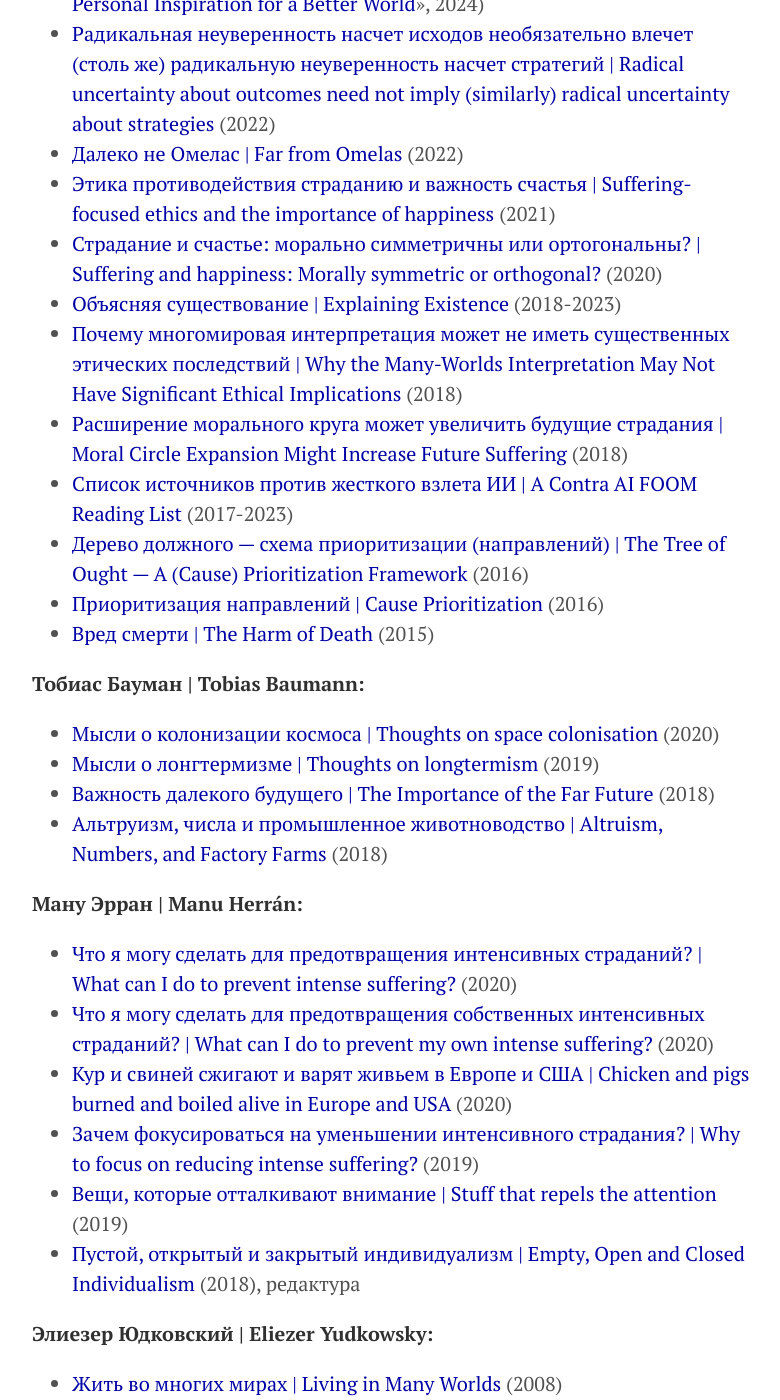
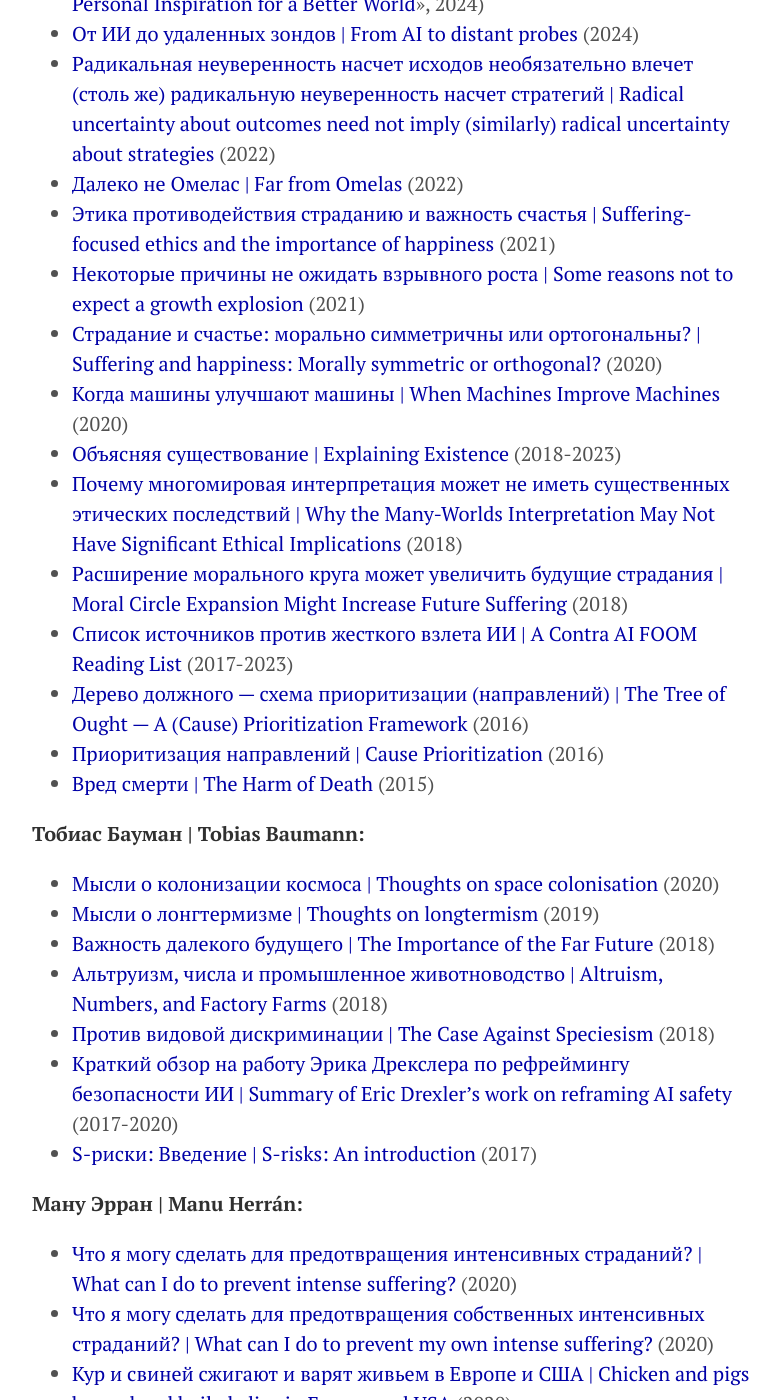
Before and after one commit to KKirdan/kkirdan.github.io, a Jekyll site: the page built from translations/index.md, in a window 1280 px wide and 1400 px high, scrolled down 1620 px. Shown: the whole window, without its empty margins (248-1028 px from the left). Built offline with Jekyll 4.4.1, drawn with Linux system fonts in a browser that asks for light colours; some of the changed text lies outside the part shown.

Commit message:
Update index.md

```diff
--- a/translations/index.md
+++ b/translations/index.md
@@ -44,10 +44,13 @@ title: "Переводы"
 <a id="Magnus_Vinding"></a>
 **Магнус Виндинг \| Magnus Vinding:**
 * [Фокус на том, что мы можем изменить \| Focusing on That Which We Can Change](https://reducingsuffering.github.io/magnus-vinding-1.html) (фрагмент из предстоящей книги «[Compassionate Purpose: Personal Inspiration for a Better World](https://docs.google.com/document/d/1tU8B0BqJnjKi12XNwUD3hAkLe4HPKrXwzCixFXr5058)», 2024)
+* [От ИИ до удаленных зондов \| From AI to distant probes](https://reducingsuffering.github.io/magnus-vinding-from-ai-to-distant-probes.html) (2024)
 * [Радикальная неуверенность насчет исходов необязательно влечет (столь же) радикальную неуверенность насчет стратегий \| Radical uncertainty about outcomes need not imply (similarly) radical uncertainty about strategies](https://reducingsuffering.github.io/magnus-vinding-strategic-uncertainty.html) (2022)
 * [Далеко не Омелас \| Far from Omelas](https://reducingsuffering.github.io/magnus-vinding-far-from-omelas.html) (2022)
 * [Этика противодействия страданию и важность счастья \| Suffering-focused ethics and the importance of happiness](https://reducingsuffering.github.io/magnus-vinding-suffering-focused-ethics-and-the-importance-of-happiness.html) (2021)
+* [Некоторые причины не ожидать взрывного роста \| Some reasons not to expect a growth explosion](https://reducingsuffering.github.io/magnus-vinding-some-reasons-not-to-expect-a-growth-explosion.html) (2021)
 * [Страдание и счастье: морально симметричны или ортогональны? \| Suffering and happiness: Morally symmetric or orthogonal?](https://reducingsuffering.github.io/magnus-vinding-suffering-and-happiness-morally-symmetric-or-orthogonal.html) (2020)
+* [Когда машины улучшают машины \| When Machines Improve Machines](https://reducingsuffering.github.io/magnus-vinding-when-machines-improve-machines.html) (2020)
 * [Объясняя существование \| Explaining Existence](https://reducingsuffering.github.io/magnus-vinding-explaining-existence.html) (2018-2023)
 * [Почему многомировая интерпретация может не иметь существенных этических последствий \| Why the Many-Worlds Interpretation May Not Have Significant Ethical Implications](https://reducingsuffering.github.io/magnus-vinding-why-the-mwi-may-not-have-significant-ethical-implications.html) (2018)
 * [Расширение морального круга может увеличить будущие страдания \| Moral Circle Expansion Might Increase Future Suffering](https://reducingsuffering.github.io/magnus-vinding-moral-circle-expansion-might-increase-future-suffering.html) (2018)
@@ -62,6 +65,9 @@ title: "Переводы"
 * [Мысли о лонгтермизме \| Thoughts on longtermism](https://reducingsuffering.github.io/tobias-baumann-thoughts-on-longtermism.html) (2019)
 * [Важность далекого будущего \| The Importance of the Far Future](https://reducingsuffering.github.io/tobias-baumann-the-importance-of-the-far-future.html) (2018)
 * [Альтруизм, числа и промышленное животноводство \| Altruism, Numbers, and Factory Farms](https://reducingsuffering.github.io/tobias-baumann-altruism-numbers-and-factory-farms.html) (2018)
+* [Против видовой дискриминации \| The Case Against Speciesism](https://reducingsuffering.github.io/tobias-baumann-the-case-against-speciesism.html) (2018)
+* [Краткий обзор на работу Эрика Дрекслера по рефреймингу безопасности ИИ \| Summary of Eric Drexler’s work on reframing AI safety](https://reducingsuffering.github.io/tobias-baumann-summary-of-eric-drexlers-work-on-reframing-ai-safety.html) (2017-2020)
+* [S-риски: Введение \| S-risks: An introduction](https://reducingsuffering.github.io/tobias-baumann-s-risks-an-introduction.html) (2017)
 
 <a id="Manu_Herran"></a>
 **Ману Эрран \| Manu Herrán:**
@@ -117,6 +124,7 @@ title: "Переводы"
 
 <a id="Simon_Knutsson"></a>
 **Саймон Кнутссон \| Simon Knutsson:**
+* [Насколько хороша или плоха жизнь насекомого? \| How Good or Bad Is the Life of an Insect?](https://reducingsuffering.github.io/simon-knutsson-how-good-or-bad-is-the-life-of-an-insect.html) (2017-2018)
 * [Довод в один абзац в пользу этики, сфокусированной на страдании \| The One-Paragraph Case for Suffering-Focused Ethics](https://reducingsuffering.github.io/simon-knutsson-the-one-paragraph-case-for-suffering-focused-ethics.html) (2016)
 
 ---
```
Also changed, not shown: other parts of translations/index.md (+7 -6 lines).
